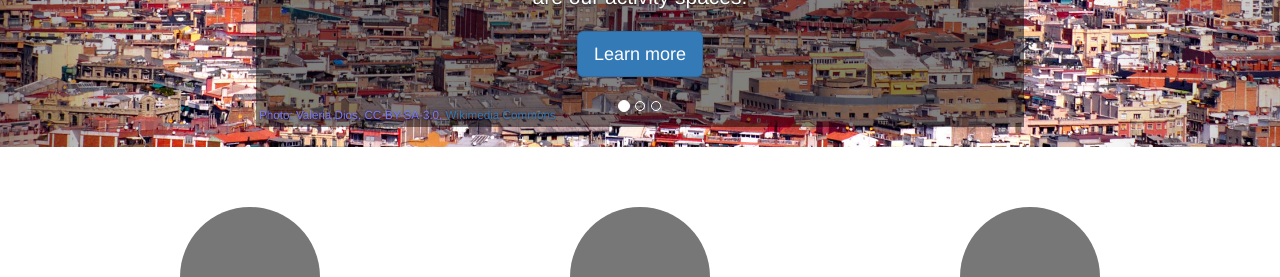
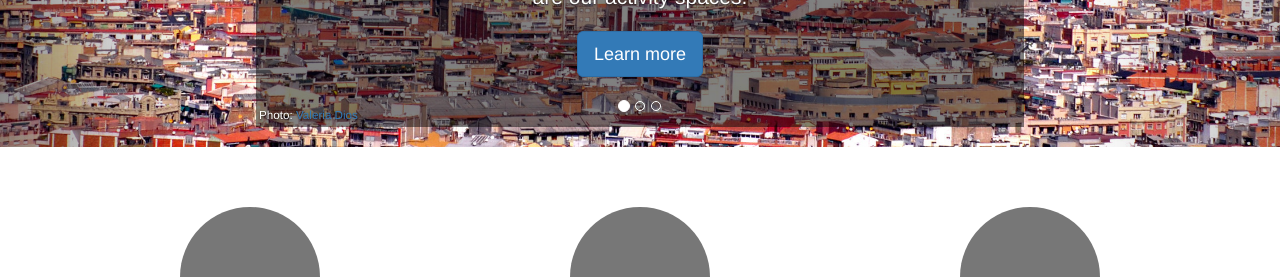
Before and after one commit to ActivitySpaceProject/activityspaceproject, a Jekyll site: the page built from index.html, in a window 1280 px wide. Shown: the part 353-630 px from the top of the page. Built offline with Jekyll 4.4.1, drawn with Linux system fonts in a browser that asks for light colours; nearby versions of some CDN libraries.

Commit message:
more photo credits

```diff
--- a/index.html
+++ b/index.html
@@ -40,7 +40,6 @@ title: test
 position:absolute;
 bottom:3px;
 left:3px;
-color:#7777ff;
 font-size: smaller;
 }
 </style>
@@ -66,7 +65,7 @@ font-size: smaller;
               <h1>Activity Space</h1>
               <p>Most of us encounter only small parts of the cities and towns we call home. These are our activity spaces.</p>
               <p><a class="btn btn-lg btn-primary" href="#" role="button">Learn more</a></p>
-<div class="photocredit">Photo: Valeria Dios, CC-BY-SA-3.0, <a href="">Wikimedia Commons</a></div>
+<div class="photocredit">Photo: <a href="">Valeria Dios</a></div>
             </div>
           </div>
         </div>
@@ -77,7 +76,7 @@ font-size: smaller;
               <h1>Access</h1>
               <p>Activity spaces determine access to resources and opportunities like schools and jobs.</p>
               <p><a class="btn btn-lg btn-primary" href="#" role="button">Learn more</a></p>
-<div class="photocredit">Photo: Juan Carlos Castañeda, CC-BY-SA-4.0, <a href="https://commons.m.wikimedia.org/wiki/File:Amanecer_en_Barcelona_2012.JPG">Wikimedia Commons</a></div>
+<div class="photocredit">Photo: <a href="https://commons.m.wikimedia.org/wiki/File:Amanecer_en_Barcelona_2012.JPG">Juan Carlos Castañeda</a></div>
             </div>
           </div>
         </div>
```
